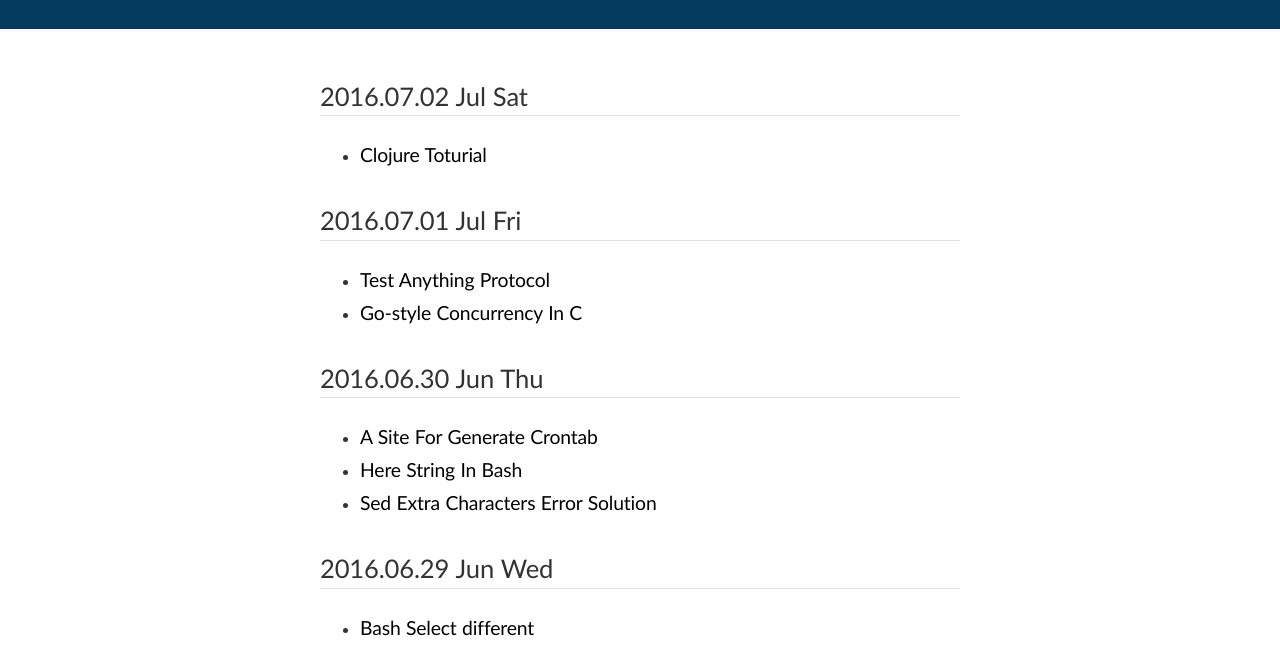
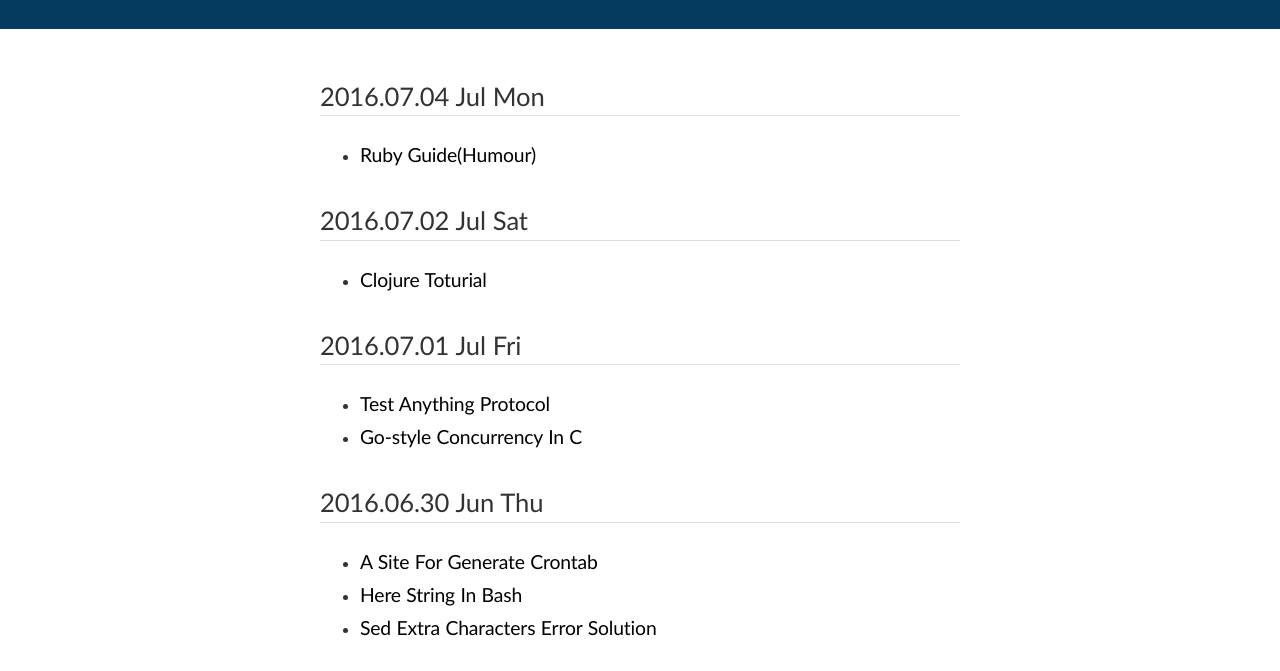
Before and after one commit to JesseEisen/Hub, a plain HTML site: page index.html in a window 1280 px wide. Shown: the part 93-764 px from the top of the page. Drawn offline with Linux system fonts and the light colour scheme.

Commit message:
update new

```diff
--- a/index.html
+++ b/index.html
@@ -10,6 +10,9 @@
  </div>
 
 <div class="content">
+<h2>2016.07.04 Jul Mon</h2><ul>
+<li><a target="_blank" href="http://poignant.guide/book/">Ruby Guide(Humour)</a></li>
+</ul>
 <h2>2016.07.02 Jul Sat</h2><ul>
 <li><a target="_blank" href="https://wizardforcel.gitbooks.io/clojure-fpftj/content/">Clojure Toturial</a></li>
 </ul>
```
